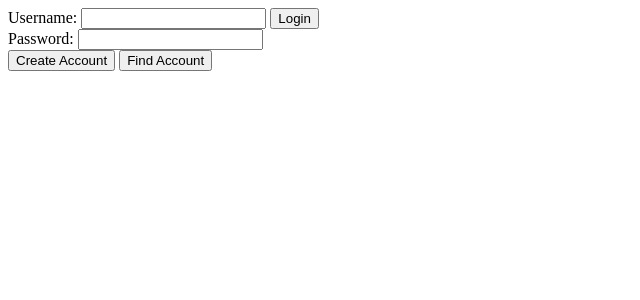
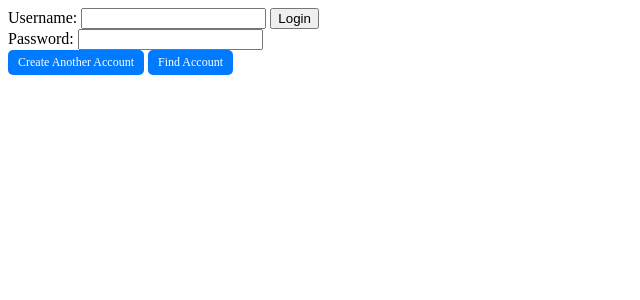
Before and after one commit to f-lab-edu/please-just-texting, a FastAPI app: page /login in a window 1280 px wide. Shown: the top 300 px of the page, without its empty margins (0-640 px from the left). Run offline with FastAPI, Linux system fonts and the light colour scheme; parts of the project's set-up code (start-up, migrations or seed data) failed here and were passed over.

Commit message:
Refactor(template): Correct link and tag in template - Correct action link to "/create_account/submit" in "create_account_form.html". - Correct anchor link to "/create_account", "/find_account" in "create_account_response_form.html". - Add anchor to "create_account_response_form.html" for "/login" link. - Correct anchor link to "/find_account/response" in "find_account_form.html". - Add 2 acnhors to "find_account_response_form.html" for "/create_account" and "/login" link. - Use anchor tag instead of button tag for better SEO and Add style.

```diff
--- a/app/templates/create_account_form.html
+++ b/app/templates/create_account_form.html
@@ -6,7 +6,7 @@
 </head>
 <body>
     <div class="create-account-container">
-        <form action="/submit-create-account-form" method="POST">
+        <form action="/create_account/submit" method="POST">
             <div class="form-group">
                 <label for="username">Username:</label>
                 <input type="text" id="username" name="username" required>
--- a/app/templates/find_account_form.html
+++ b/app/templates/find_account_form.html
@@ -6,7 +6,7 @@
 </head>
 <body>
     <div class="find-account-container">
-        <form action="/submit-find-account-form" method="POST">
+        <form action="/find_account/response" method="POST">
             <div class="form-group">
                 <label for="email">Email:</label>
                 <input type="email" id="email" name="email" required>
--- a/app/templates/find_account_response_form.html
+++ b/app/templates/find_account_response_form.html
@@ -18,6 +18,12 @@
                 <td>12345</td>
             </tr>
         </table>
+        <a href="/create_account" style="display: inline-block; padding: 5px 10px; background-color: #007BFF; color: white; text-align: center; text-decoration: none; border-radius: 5px; font-size: 12px;">
+            Create Another Account
+        </a>
+        <a href="/login" style="display: inline-block; padding: 5px 10px; background-color: #007BFF; color: white; text-align: center; text-decoration: none; border-radius: 5px; font-size: 12px;">
+            Login
+        </a>
     </div>
 </body>
 </html>
--- a/app/templates/login_form.html
+++ b/app/templates/login_form.html
@@ -17,8 +17,12 @@
                 <input type="password" id="password" name="password" required>
             </div>
             <div class="form-group">
-                <button type="button" onclick="window.location.href='/create-account'">Create Account</button>
-                <button type="button" onclick="window.location.href='/find-account'">Find Account</button>
+                <a href="/create_account" style="display: inline-block; padding: 5px 10px; background-color: #007BFF; color: white; text-align: center; text-decoration: none; border-radius: 5px; font-size: 12px;">
+                    Create Another Account
+                </a>
+                <a href="/find_account" style="display: inline-block; padding: 5px 10px; background-color: #007BFF; color: white; text-align: center; text-decoration: none; border-radius: 5px; font-size: 12px;">
+                    Find Account
+                </a>
             </div>
         </form>
     </div>
```
Also changed, not shown: app/templates/create_account_response_form.html (+5 -2 lines).
